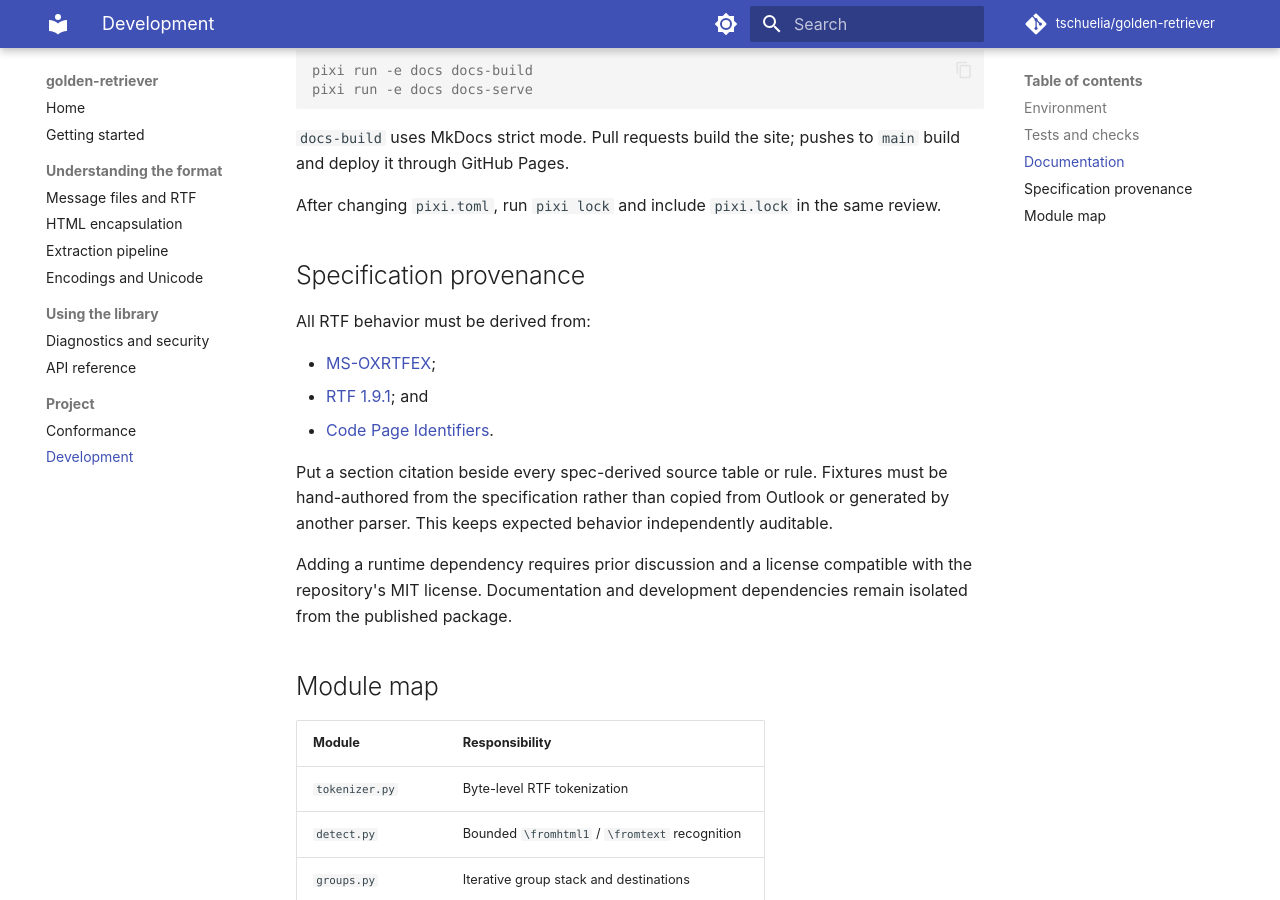
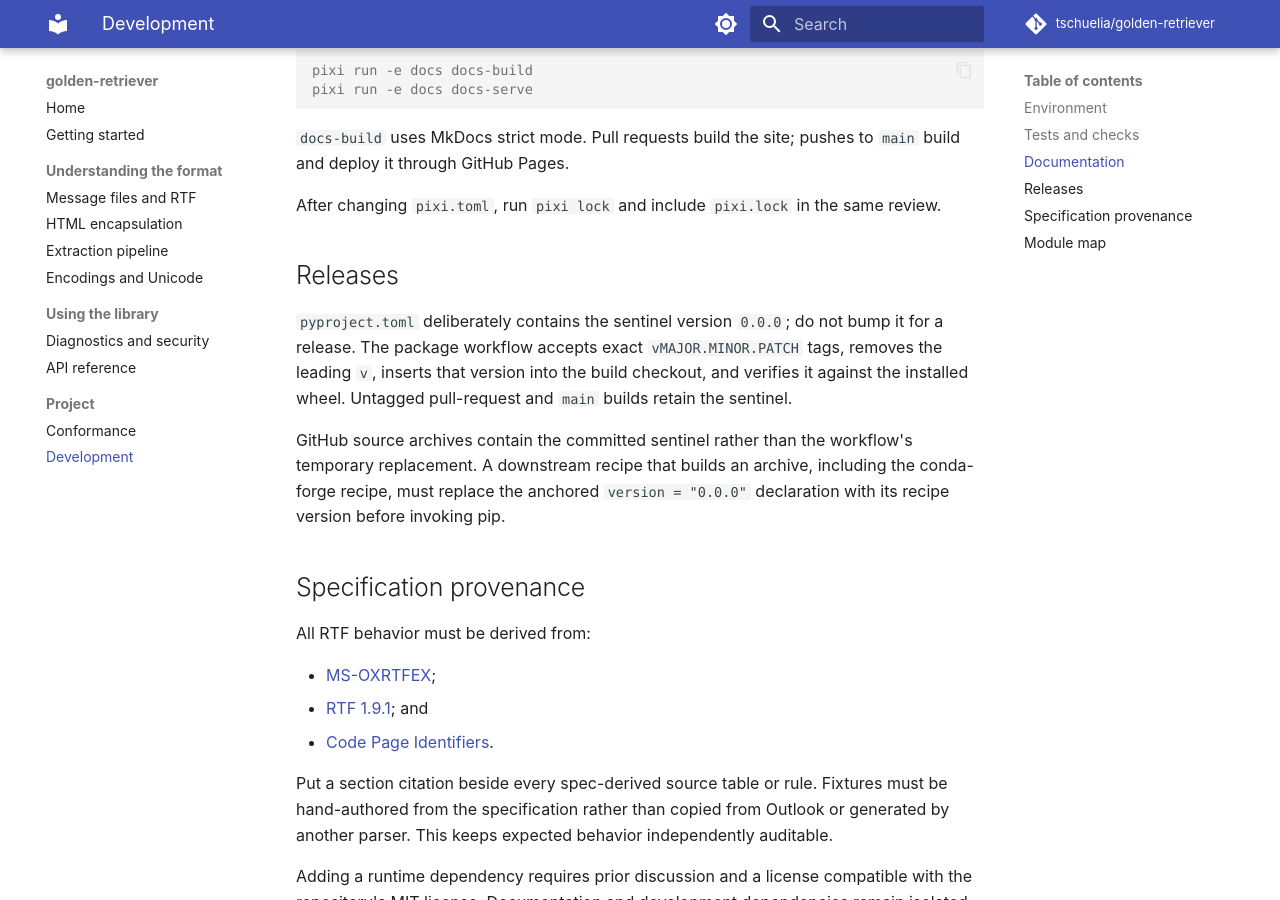
Before and after one commit to tschuelia/golden-retriever, an MkDocs documentation site: the page built from docs/development.md, in a window 1280 px wide and 900 px high, scrolled down 815 px. Built offline with MkDocs 1.6.1 and Material for MkDocs 9.7.7, drawn with Linux system fonts in a browser that asks for light colours; comment, search, counter and statistics services are not loaded.

Commit message:
auto versioning

```diff
--- a/docs/development.md
+++ b/docs/development.md
@@ -41,6 +41,19 @@ pixi run -e docs docs-serve
 After changing `pixi.toml`, run `pixi lock` and include `pixi.lock` in the same
 review.
 
+## Releases
+
+`pyproject.toml` deliberately contains the sentinel version `0.0.0`; do not bump
+it for a release. The package workflow accepts exact `vMAJOR.MINOR.PATCH` tags,
+removes the leading `v`, inserts that version into the build checkout, and
+verifies it against the installed wheel. Untagged pull-request and `main` builds
+retain the sentinel.
+
+GitHub source archives contain the committed sentinel rather than the workflow's
+temporary replacement. A downstream recipe that builds an archive, including
+the conda-forge recipe, must replace the anchored `version = "0.0.0"` declaration
+with its recipe version before invoking pip.
+
 ## Specification provenance
 
 All RTF behavior must be derived from:
--- a/pyproject.toml
+++ b/pyproject.toml
@@ -4,7 +4,9 @@ build-backend = "hatchling.build"
 
 [project]
 name = "golden-retriever"
-version = "0.1.0"
+# Replaced from a vMAJOR.MINOR.PATCH tag by the package workflow and by
+# downstream package recipes that build a GitHub source archive.
+version = "0.0.0"
 description = "Extract HTML embedded in RTF (MS-OXRTFEX de-encapsulation)."
 readme = "README.md"
 requires-python = ">=3.12"
```
Also changed, not shown: 1 other file.
